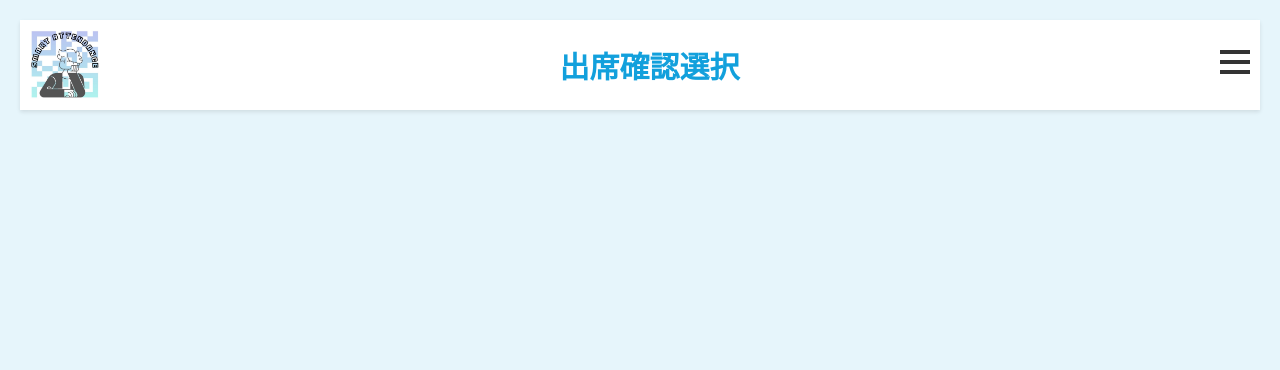
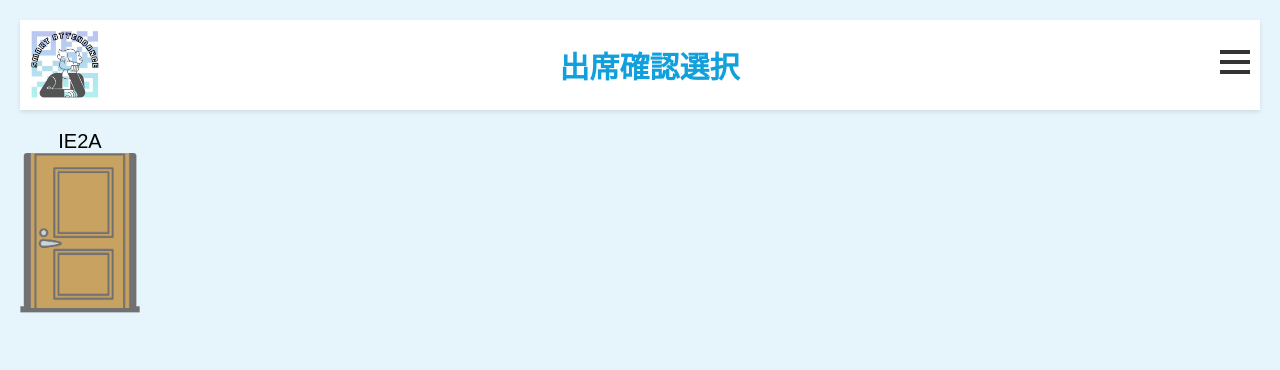
Before and after one commit to toma1128/Smart_Attendance, a PHP site: page /select_attendance.php in a window 1280 px wide. Shown: the top 370 px of the page. Run offline with PHP 8.4, Linux system fonts and the light colour scheme.

Commit message:
ドア画像変更、ドアのアニメーション追加、ドアを押したら画面遷移するように

```diff
--- a/Styles/select_attendance.css
+++ b/Styles/select_attendance.css
@@ -39,13 +39,15 @@ header img{
 main {
     width: 100%;
     display: flex;
-    justify-content: center;
-    align-items: center;
-    flex-grow: 1;
+    flex-wrap: wrap;
+    gap: 70px;
+    justify-content: flex-start;
+    align-items: flex-start;
+    /* flex-grow: 1; */
     padding-top: 20px; /* ヘッダーとフォームの間にスペースを追加 */
 }
 
-form {
+/* form {
     max-width: 400px;
     width: 100%;
     background-color: #fff;
@@ -53,7 +55,7 @@ form {
     border-radius: 5px;
     box-shadow: 0 0 10px rgba(0, 0, 0, 0.1);
     margin: 30px auto;
-}
+} */
 
 label {
     display: block;
@@ -74,24 +76,6 @@ select {
 
 input[type="file"] {
     padding: 5px;
-}
-
-#button {
-    text-align: center;
-}
-
-button {
-    background-color: rgb(18, 184, 240);
-    color: #fff;
-    padding: 10px 20px;
-    border: none;
-    border-radius: 3px;
-    cursor: pointer;
-    font-size: 16px;
-}
-
-button:hover {
-    background-color: rgb(18, 160, 220);
 }
 
 .drawer {
@@ -146,6 +130,7 @@ button:hover {
     border-radius: 4px;
     box-shadow: 0px 0px 10px rgba(0, 0, 0, 0.1);
     display: none;
+    z-index: 999;
 }
 
 .drawer-list {
@@ -187,4 +172,46 @@ header img {
 }
 
 /* --------ドアのモーション-------- */
+.door-container {
+    position: relative;
+    width : 120px;
+    height: 160px;
+    perspective: 1000px;
+    margin-bottom: 20px;
+    background: none;
+    border: none;
+}
+
+.door-container p {
+    font-size: 20px;
+    text-align: center;
+}
+
+.door-bg {
+    position: absolute;
+    width: 100%;
+    height: 100%;
+    background: url('../images/door_bg.png') no-repeat center center;
+    background-size: cover;
+    z-index: 1;
+}
+
+.door {
+    position: relative;
+    width: 100%;
+    height: 97%;
+    background: url('../images/door.png') no-repeat center center;
+    background-size: cover;
+    transform-origin: right;
+    transition: transform 0.5s ease;
+    z-index: 2;
+}
+
+.door-container:hover .door {
+    transform: rotateY(45deg);
+}
+
+button:focus {
+    outline: none;
+}
 /* --------ドアのモーション-------- */
--- a/select_attendance.php
+++ b/select_attendance.php
@@ -38,10 +38,17 @@
         </div>
     </header>
     <main>
-    <div class="door-wrap">
-        <!-- <img src="./images/door.png" alt="ドア" class="door"> -->
-        <!-- <img src="img/door_back.png" alt="ドアの縁" class="door-back"> -->
-    </div>
+        <form action="./attendance_check.php" method="POST">
+            <!-- このdoors-wrapper classをforeach文で回してほしい  -->
+            <div class="doors-wrapper">
+                <button type="submit" name="class" value="" class="door-container"> <!--valueの場所にクラスIDを入れて欲しい-->
+                    <p>IE2A</p> <!-- ここにクラス名を表示して欲しい -->
+                    <div class="door-bg"></div>
+                    <div class="door"></div>
+                </button>
+            </div>
+            <!-- end of foreach -->
+        </form>
     </main>
 </body>
 </html>
```
Also changed, not shown: images/door.png, images/door_bg.png.
